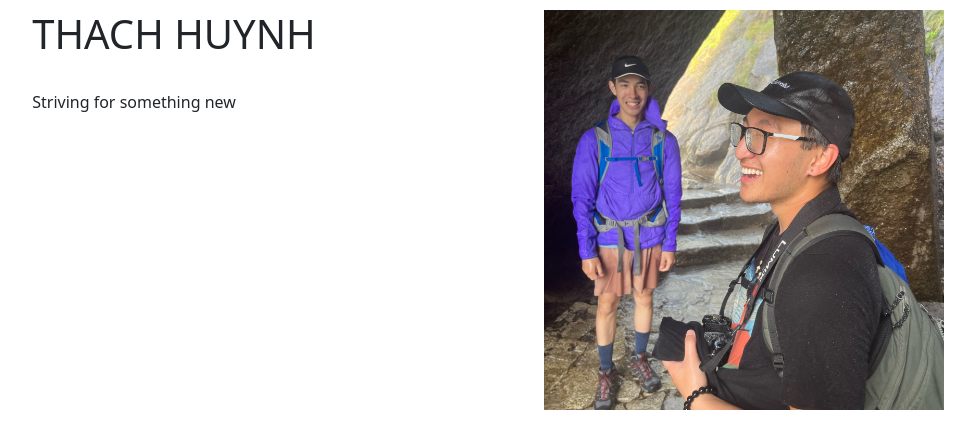
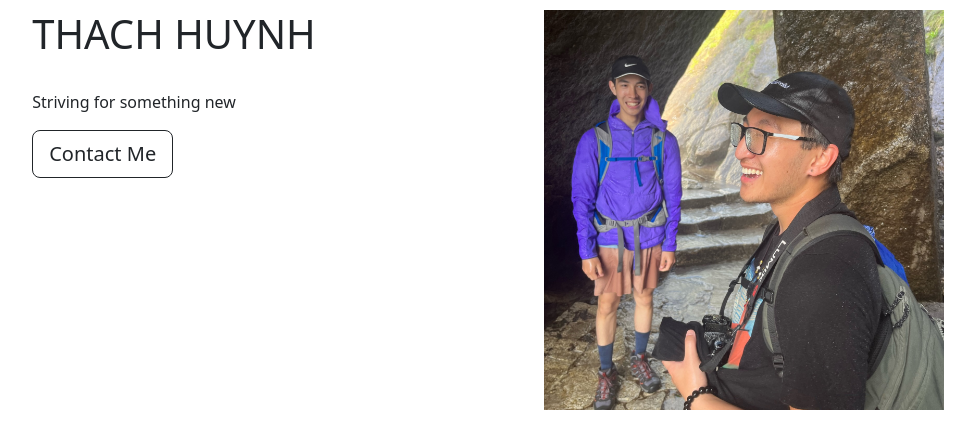
Before and after one commit to bithach/react-resume, a React (Create React App) app: page / in a window 1280 px wide. Shown: the top 448 px of the page, without its empty margins (181-1156 px from the left). Built offline with nearby package versions, Linux system fonts and the light colour scheme.

Commit message:
added Button

```diff
--- a/src/components/HeroSection.jsx
+++ b/src/components/HeroSection.jsx
@@ -2,6 +2,7 @@ import "../styling/HeroSection.css";
 import { Container } from "react-bootstrap/";
 import Row from "react-bootstrap/Row";
 import Col from "react-bootstrap/Col";
+import Button from "react-bootstrap/Button";
 
 function HeroSection(props) {
   return (
@@ -12,6 +13,7 @@ function HeroSection(props) {
             <h1>THACH HUYNH</h1>
             <br />
             <p>Striving for something new</p>
+            <Button size="lg" variant="outline-dark">Contact Me</Button>
           </div>
         </Col>
         <Col>
```
